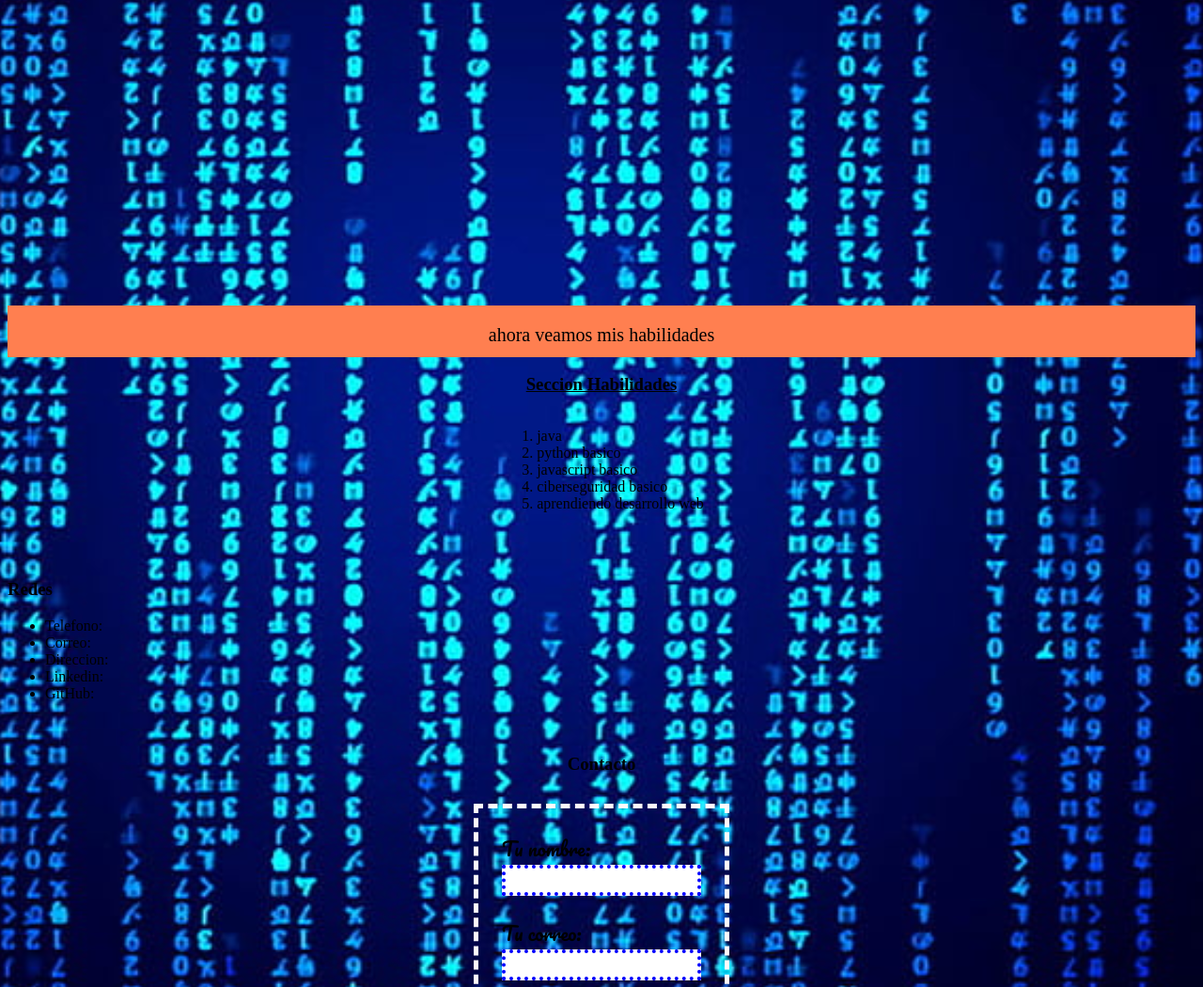
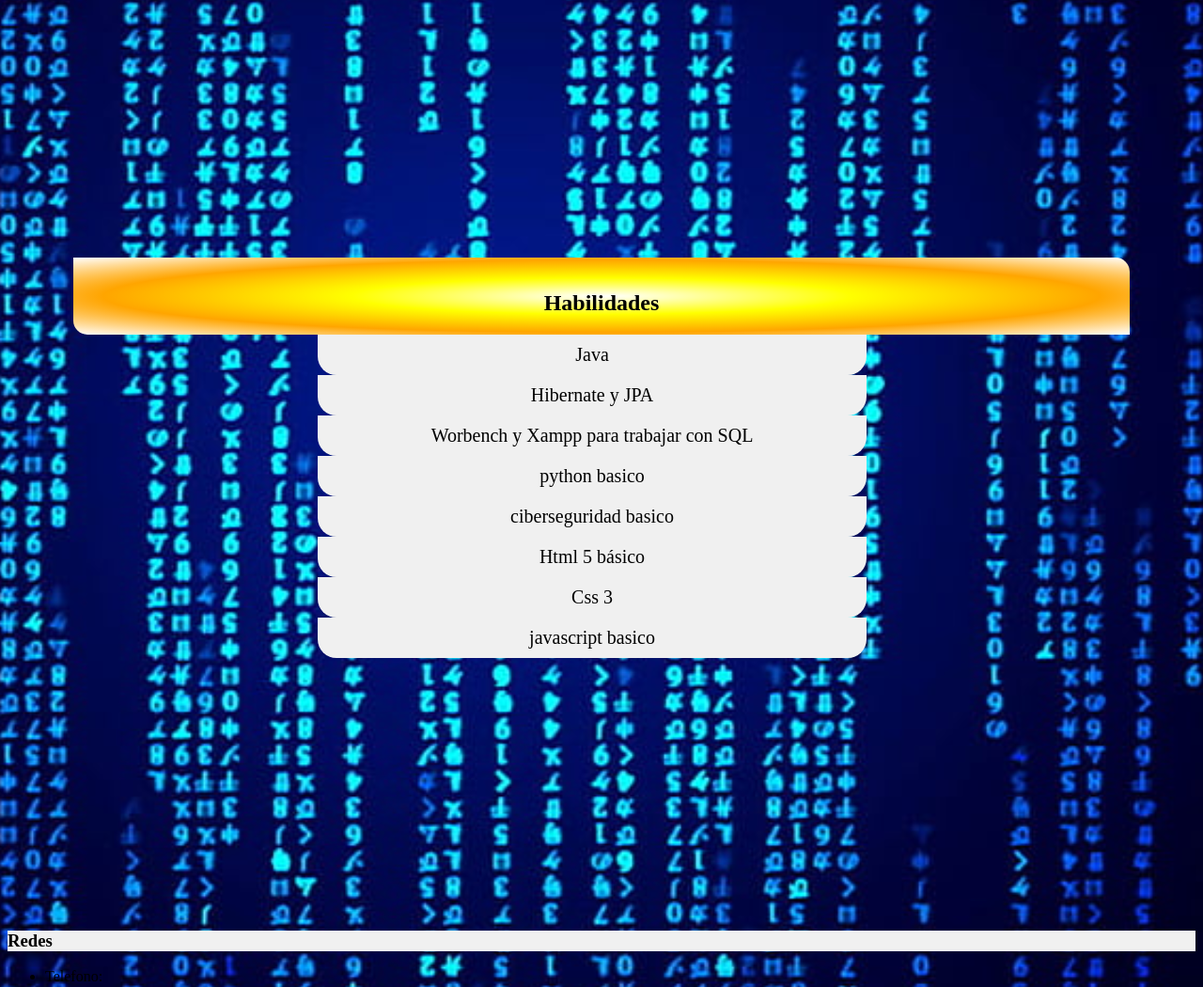
Before and after one commit to tamaracantero/tamaracantero-miCurriculumWeb, a plain HTML site: page index.html in a window 1280 px wide. Shown: the part 1750-2800 px from the top of the page at 94% size. Drawn offline with Linux system fonts and the light colour scheme; a web font is replaced by a local one.

Commit message:
actualizacion
seccion habilidades

```diff
--- a/index.html
+++ b/index.html
@@ -44,7 +44,7 @@
           <ul class="ul1">
             <li><a href="index.html"> Inicio</a></li>
             <li><a href="index.html">Acerca de mi!</a></li>
-            <li><a href="#seccionHabis1">mis habilidades</a></li>
+            <li><a href="#habilidades">mis habilidades</a></li>
             <li><a href="#redes1">redes</a></li>
             <li><a href="#contactame">contáctame!</a></li>
           </ul>
@@ -137,25 +137,23 @@
         </div>
         </section>
       </main>
+
       <footer>
-        <p id="seccionHabis1"></p>
-        <div id="sh2">
-          <div id="greeting">
-            <p id="p1">ahora veamos mis habilidades</p>
-          </div>
+        <div id="habilidades">
+          <h2 id="tituloHabilidades">Habilidades</h2>
 
-          <h3 id="seccionHabis" class="seccionHabi">Seccion Habilidades</h3>
-          <div class="ol1">
-            <ol>
-              <li>java</li>
-              <li>python basico</li>
-              <li>javascript basico</li>
-              <li>ciberseguridad basico</li>
-              <li>aprendiendo desarrollo web</li>
+            <ol class="listaHabilidades">
+              <li class="habilidad Java">Java</li>
+              <li class="habilidad HibernateYJpa">Hibernate y JPA</li>
+              <li class="habilidad Sql">Worbench y Xampp para trabajar con SQL</li>
+              <li class="habilidad Python">python basico</li>
+              <li class="habilidad Cibersecurity">ciberseguridad basico</li>
+              <li class="habilidad Html">Html 5 básico</li>
+              <li class="habilidad Css">Css 3</li>
+              <li class="habilidad Javascript">javascript basico</li>
             </ol>
-          </div>
         </div>
-        <p id="redes1"></p>
+
 
         <h3 id="redes">Redes</h3>
         <ul>
--- a/styles.css
+++ b/styles.css
@@ -128,14 +128,14 @@ header{
     text-align: center;
     border-bottom: 0px;
     margin-bottom: 0px;
+    border-top-right-radius: 50px;
 }
 .secciones-proyectos{
     margin-top: 0px;
     display: flex;
     background-image: url(imagenes/fondo1.jpg);
     padding: 100px;
-
-
+    border-bottom-left-radius: 50px;
 }
 .proyecto{
     border-radius: 15px;
@@ -174,7 +174,49 @@ header{
     display: none;
 }
 
+#habilidades{
+    margin-bottom: 0px;
+    border-bottom: 0px;
+}
+#tituloHabilidades{
+    background-image: radial-gradient(white, yellow,orange,white);
+    padding: 20px;
+    padding-top: 35px;
+    margin-left: 70px;
+    margin-right: 70px;
+    border-radius: 0px 15px;
+    margin-bottom: 0px;
+    border-bottom: 0px;
+}
 
+.listaHabilidades{
+    border-top: 0px;
+    margin: 290px;
+    margin-top: 0px;
+    margin-right: 350px;
+}
+
+.habilidad{
+    background-color: #f0f0f0;
+    text-align: center;
+    list-style: none;
+    font-size: 20px;
+    padding: 10px;
+    border-bottom-left-radius: 20px;
+    border-bottom-right-radius: 20px;
+
+    &:hover{
+        scale: 1.2;
+        transition:0.2s;
+        border-radius: 15px;
+    }
+}
+
+#redes{
+    margin-top: 0px;
+    border-top: 0px;
+    background-color: #f0f0f0;
+}
 .footer2{
     position: absolute;
     width: 100%;
@@ -192,32 +234,6 @@ header{
     /*font-family: 'Pacifico', cursive;*/
     font-family: 'Pirata One', cursive;
     font-size: 25px;
-}
-
-.saludo{
-    padding-top: 1%;
-    font-family: 'Pacifico', cursive;
-    display: flex;
-    justify-content: center;
-}
-
-.seccionHabi{
-    display: flex;
-    align-items: center;
-    justify-content: center;
-    text-decoration: underline;
-
-}
-
-#greeting{
-    display: flex;
-    justify-content: center;
-    background-color: coral;
-}
-.ol1{
-    display: flex;
-    align-items: center;
-    justify-content: center;
 }
 
 #mensajeria{
@@ -273,18 +289,19 @@ header{
     margin-left: 7px;
     margin-top: 5px;
 }
-
+.saludo{
+    padding-top: 1%;
+    font-family: 'Pacifico', cursive;
+    display: flex;
+    justify-content: center;
+}
 @media (max-width: 1115px) {
     header{
         height: 10%;
     }
 }
 
-@media (max-width: 1001px){
-    #sh2{
-        margin-top: 8%;
-    }
-}
+
 @media (max-width: 1054px) {
 
     .texto{
@@ -303,9 +320,7 @@ header{
     .ul1{
         left: 50%;
     }
-    #sh2{
-        margin-top: 20%;
-    }
+
 }
 /* Estilos para pantallas más pequeñas (hasta 768px) */
 @media (max-width: 768px) {
@@ -376,18 +391,13 @@ header{
         align-items: center;
     }
 
-    #seccionHabis{
-        margin-top: 5%;
-    }
     #hotel{
         margin-bottom: 34%;
     }
     .section-2{
         display: block;
     }
-    #sh2{
-        margin-top: 10%;
-    }
+
 }
 
 /*fuentes disponibles:
```
